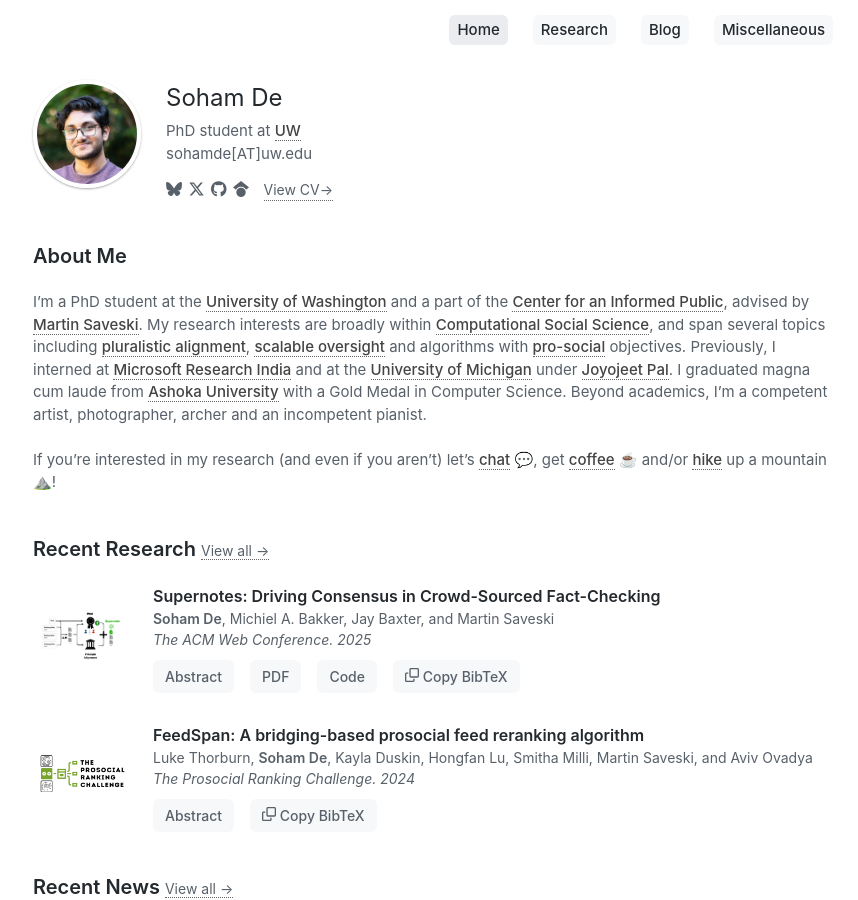
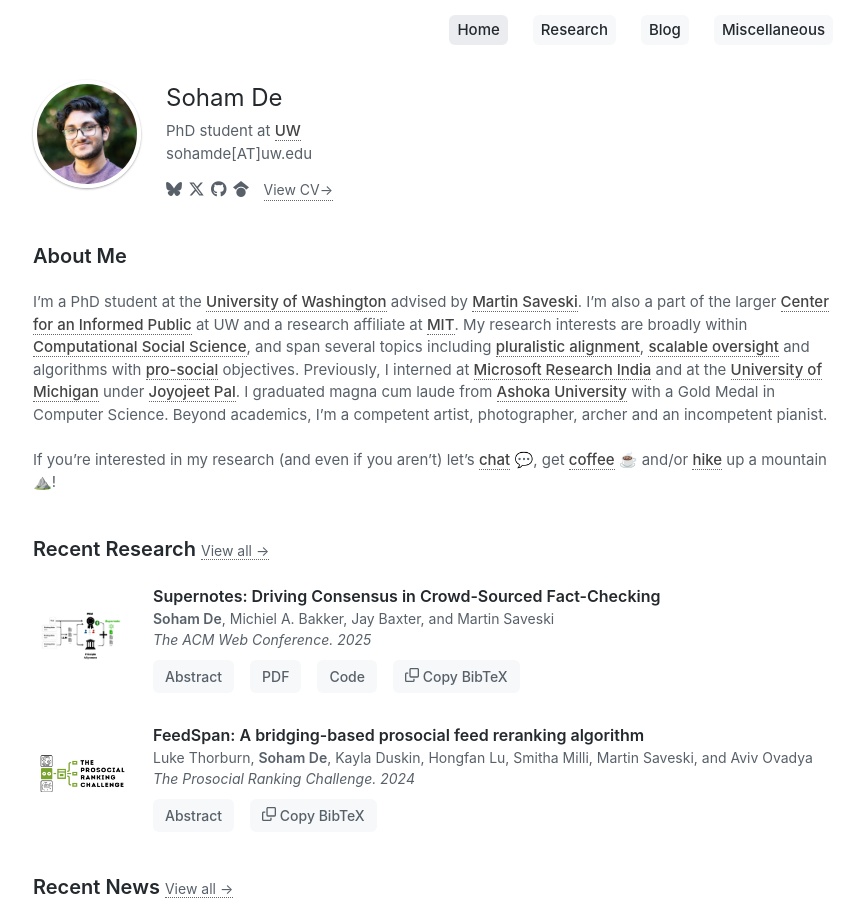
Before and after one commit to actuallysoham/actuallysoham.github.io, a Jekyll site: the page built from index.md, in a window 1280 px wide and 900 px high. Shown: the whole window, without its empty margins (207-1065 px from the left). Built offline with Jekyll 4.4.1, drawn with Linux system fonts in a browser that asks for light colours; nearby versions of some CDN libraries.

Commit message:
affiliation update

```diff
--- a/index.md
+++ b/index.md
@@ -4,7 +4,7 @@ layout: default
 
 ## About Me
 
-I'm a PhD student at the <a href="https://www.washington.edu">University of Washington</a> and a part of the <a href="https://www.cip.uw.edu">Center for an Informed Public</a>, advised by <a href="https://faculty.washington.edu/msaveski">Martin Saveski</a>. My research interests are broadly within <a href="https://www.science.org/doi/10.1126/science.1167742">Computational Social Science</a>, and span several topics including <a href="https://dl.acm.org/doi/10.5555/3692070.3693952">pluralistic alignment</a>, <a href="https://arxiv.org/pdf/1606.06565">scalable oversight</a> and algorithms with <a href="https://humancompatible.ai/news/2024/01/18/the-prosocial-ranking-challenge-60000-in-prizes-for-better-social-media-algorithms/">pro-social</a> objectives. Previously, I interned at <a href="https://www.microsoft.com/en-us/research/lab/microsoft-research-india/">Microsoft Research India</a> and at the <a href="https://umich.edu/">University of Michigan</a> under <a href="https://joyojeet.people.si.umich.edu/">Joyojeet Pal</a>. I graduated magna cum laude from <a href="https://www.ashoka.edu.in/">Ashoka University</a> with a Gold Medal in Computer Science. Beyond academics, I'm a competent artist, photographer, archer and an incompetent pianist.<br/><br/>
+I'm a PhD student at the <a href="https://www.washington.edu">University of Washington</a> advised by <a href="https://faculty.washington.edu/msaveski">Martin Saveski</a>. I'm also a part of the larger <a href="https://www.cip.uw.edu">Center for an Informed Public</a> at UW and a research affiliate at <a href="https://www.mit.edu/">MIT</a>.  My research interests are broadly within <a href="https://www.science.org/doi/10.1126/science.1167742">Computational Social Science</a>, and span several topics including <a href="https://dl.acm.org/doi/10.5555/3692070.3693952">pluralistic alignment</a>, <a href="https://arxiv.org/pdf/1606.06565">scalable oversight</a> and algorithms with <a href="https://humancompatible.ai/news/2024/01/18/the-prosocial-ranking-challenge-60000-in-prizes-for-better-social-media-algorithms/">pro-social</a> objectives. Previously, I interned at <a href="https://www.microsoft.com/en-us/research/lab/microsoft-research-india/">Microsoft Research India</a> and at the <a href="https://umich.edu/">University of Michigan</a> under <a href="https://joyojeet.people.si.umich.edu/">Joyojeet Pal</a>. I graduated magna cum laude from <a href="https://www.ashoka.edu.in/">Ashoka University</a> with a Gold Medal in Computer Science. Beyond academics, I'm a competent artist, photographer, archer and an incompetent pianist.<br/><br/>
 
 If you're interested in my research (and even if you aren't) let's <a href="mailto:sohamde@uw.edu">chat</a> 💬, get <a href="https://www.corner.inc/list/f8e4fe28-926d-4c2d-8205-aba38ec232c0">coffee</a>  ☕ and/or <a href="https://www.corner.inc/list/e95b5dee-3a77-4c01-b562-9b9d0417e5c8">hike</a> up a mountain ⛰️!
 
```
Also changed, not shown: 2 other files.
